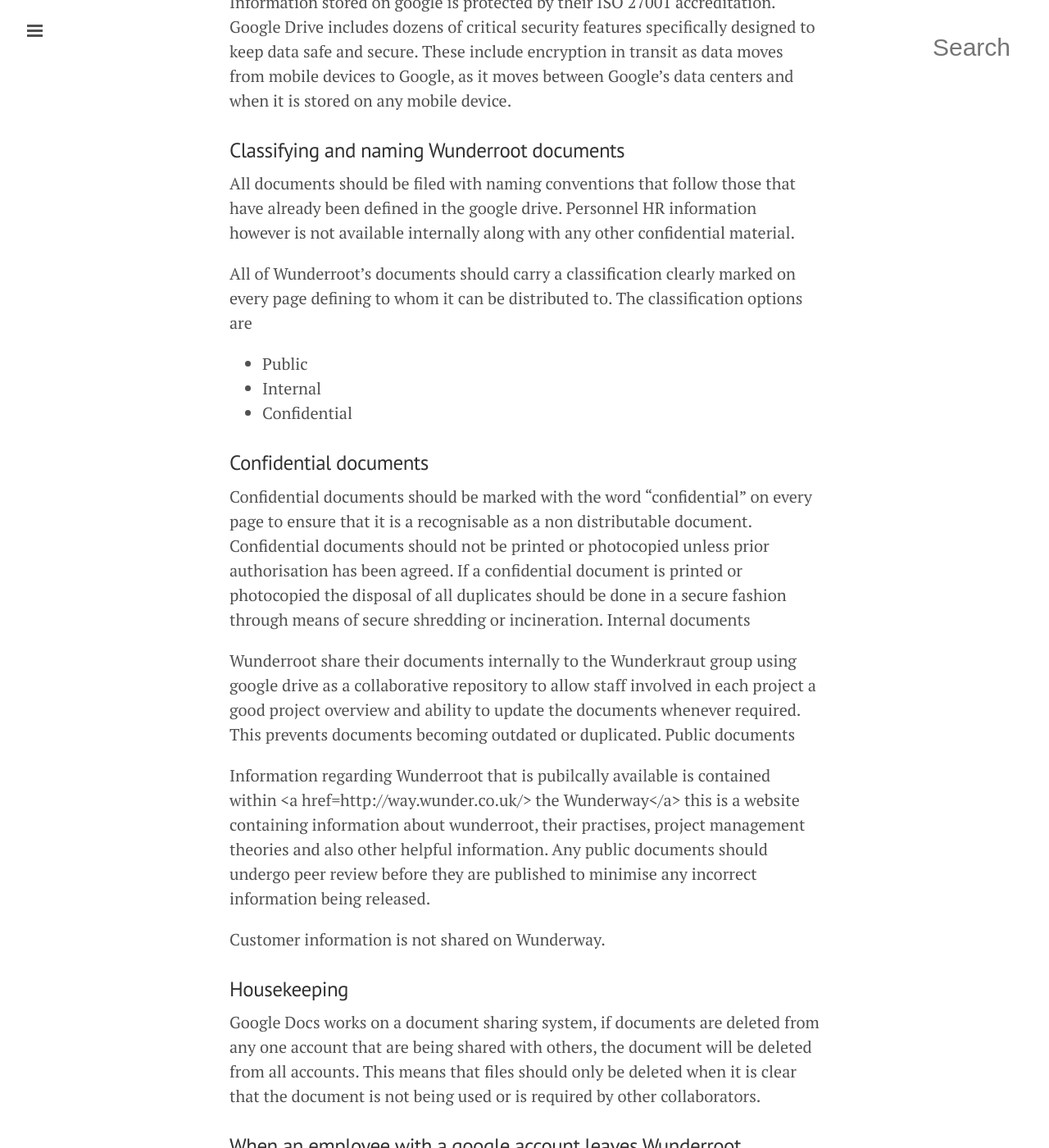
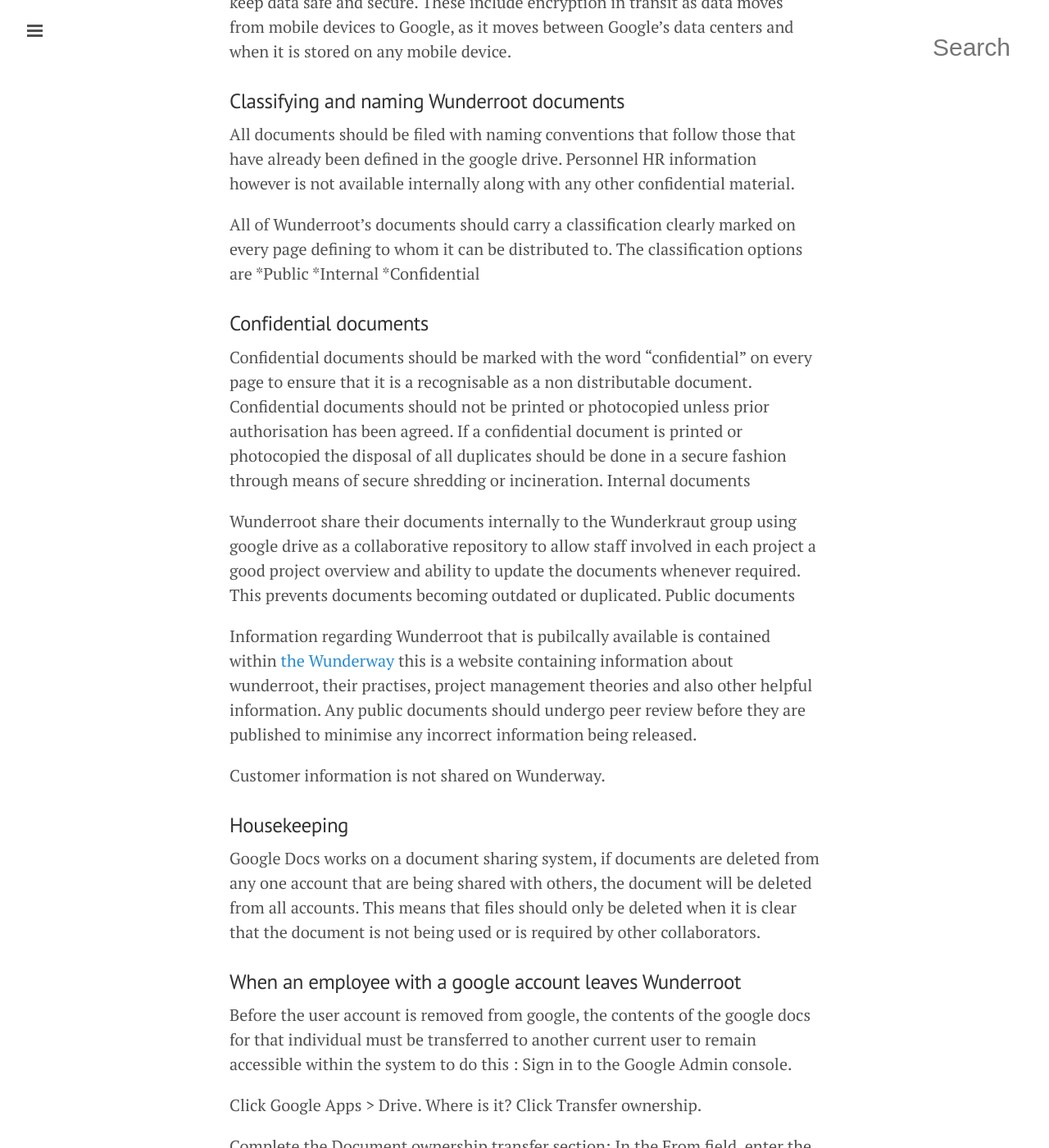
Before and after one commit to tormi/WunderWay, a Jekyll site: the page built from security/document-access.md, in a window 1280 px wide and 1400 px high, scrolled down 914 px. Shown: the whole window at 82% size. Built offline with Jekyll 4.4.1, drawn with Linux system fonts in a browser that asks for light colours; nearby versions of some CDN libraries; Markdown is read by kramdown in place of the engine named in the settings; some of the changed text lies outside the part shown.

```diff
--- a/security/document-access.md
+++ b/security/document-access.md
@@ -9,39 +9,38 @@
 To provide comprehensive information for the staff, contractors and customers of Wunderroot regarding the storage of Wunderroot documents and outlines which of these are accessible to the public and internally.
 This document forms part of Wunderroot’s ISO 27001 Information Security Management System.
 
-<h3>Responsibilities</h3>
+###Responsibilities
 
 This document is for staff, contractors and customers of wunderoot.
 
-<h3>Wunderroot documents in Google drive</h3>
+###Wunderroot documents in Google drive
 
 Wunderroot project documents are collaborative between different members of the company and are shared on google drive.
 This includes:
-<ul>
-	<li>Project information</li>
-	<li>Briefs</li>
-	<li>Scopes</li>
-</ul>
+
+*Project information
+*Briefs
+*Scopes
+
 
 This information is stored across many data centres owned by google, these are across Europe and the US which prevents any undue loss of data and is protected against fire and server failure. Google documents however cannot be backed up automatically and require manual download at intervals to make sure that all company information remains backed up.
 
 Information stored on google is protected by their ISO 27001 accreditation. Google Drive includes dozens of critical security features specifically designed to keep data safe and secure. These include encryption in transit as data moves from mobile devices to Google, as it moves between Google's data centers and when it is stored on any mobile device.
 
 
-<h3>Classifying and naming Wunderroot documents</h3>
+###Classifying and naming Wunderroot documents
 
 All documents should be filed with naming conventions that follow those that have already been defined in the google drive.
 Personnel HR information however is not available internally along with any other confidential material.
 
 All of Wunderroot’s documents should carry a classification clearly marked on every page defining to whom it can be distributed to.
 The classification options are
-<ul>
-	<li>Public</li>
-	<li>Internal</li>
-	<li>Confidential</li>
-</ul>
+*Public
+*Internal
+*Confidential
 
-<h3>Confidential documents</h3>
+
+###Confidential documents
 
 Confidential documents should be marked with the word “confidential” on every page to ensure that it is a recognisable as a non distributable document. Confidential documents should not be printed or photocopied unless prior authorisation has been agreed. If a confidential document is printed or photocopied the disposal of all duplicates should be done in a secure fashion through means of secure shredding or incineration.
 Internal documents
@@ -49,16 +48,16 @@
 Wunderroot share their documents internally to the Wunderkraut group using google drive as a collaborative repository to allow staff involved in each project a good project overview and ability to update the documents whenever required. This prevents documents becoming outdated or duplicated.
 Public documents
 
-Information regarding Wunderroot that is pubilcally available is contained within <a href=http://way.wunder.co.uk/> the Wunderway</a> this is a website containing information about wunderroot, their practises, project management theories and also other helpful information. Any public documents should undergo peer review before they are published to minimise any incorrect information being released.
+Information regarding Wunderroot that is pubilcally available is contained within [the Wunderway](http://way.wunder.co.uk) this is a website containing information about wunderroot, their practises, project management theories and also other helpful information. Any public documents should undergo peer review before they are published to minimise any incorrect information being released.
 
 Customer information is not shared on Wunderway.
 
 
-<h3>Housekeeping</h3>
+###Housekeeping
 
 Google Docs works on a document sharing system, if documents are deleted from any one account that are being shared with others, the document will be deleted from all accounts. This means that files should only be deleted when it is clear that the document is not being used or is required by other collaborators.
 
-<h3>When an employee with a google account leaves Wunderroot</h3>
+###When an employee with a google account leaves Wunderroot
 
 Before the user account is removed from google, the contents of the google docs for that individual must be transferred to another current user to remain accessible within the system
 to do this :
```
Also changed, not shown: other parts of security/document-access.md (+5 -0 lines).
